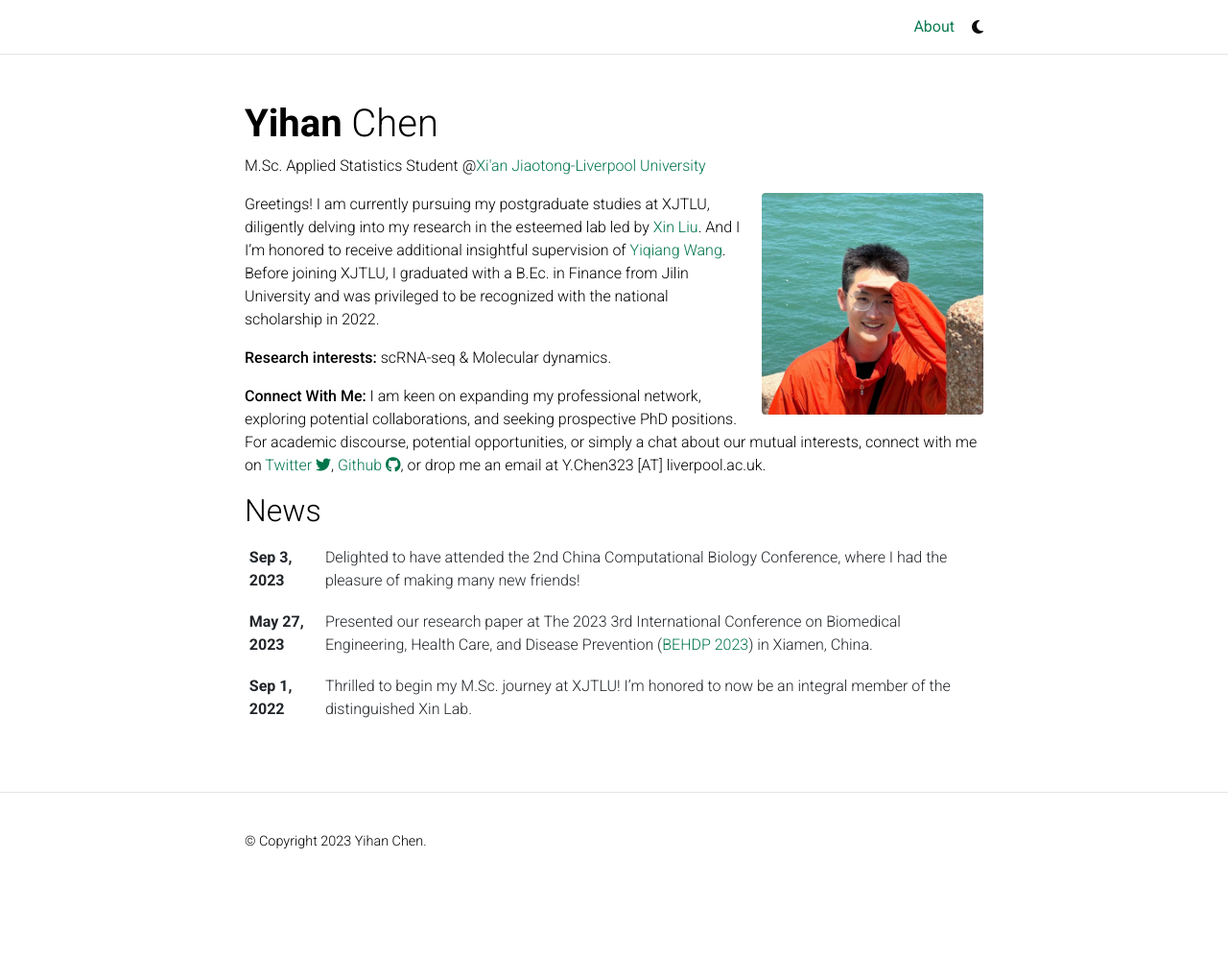
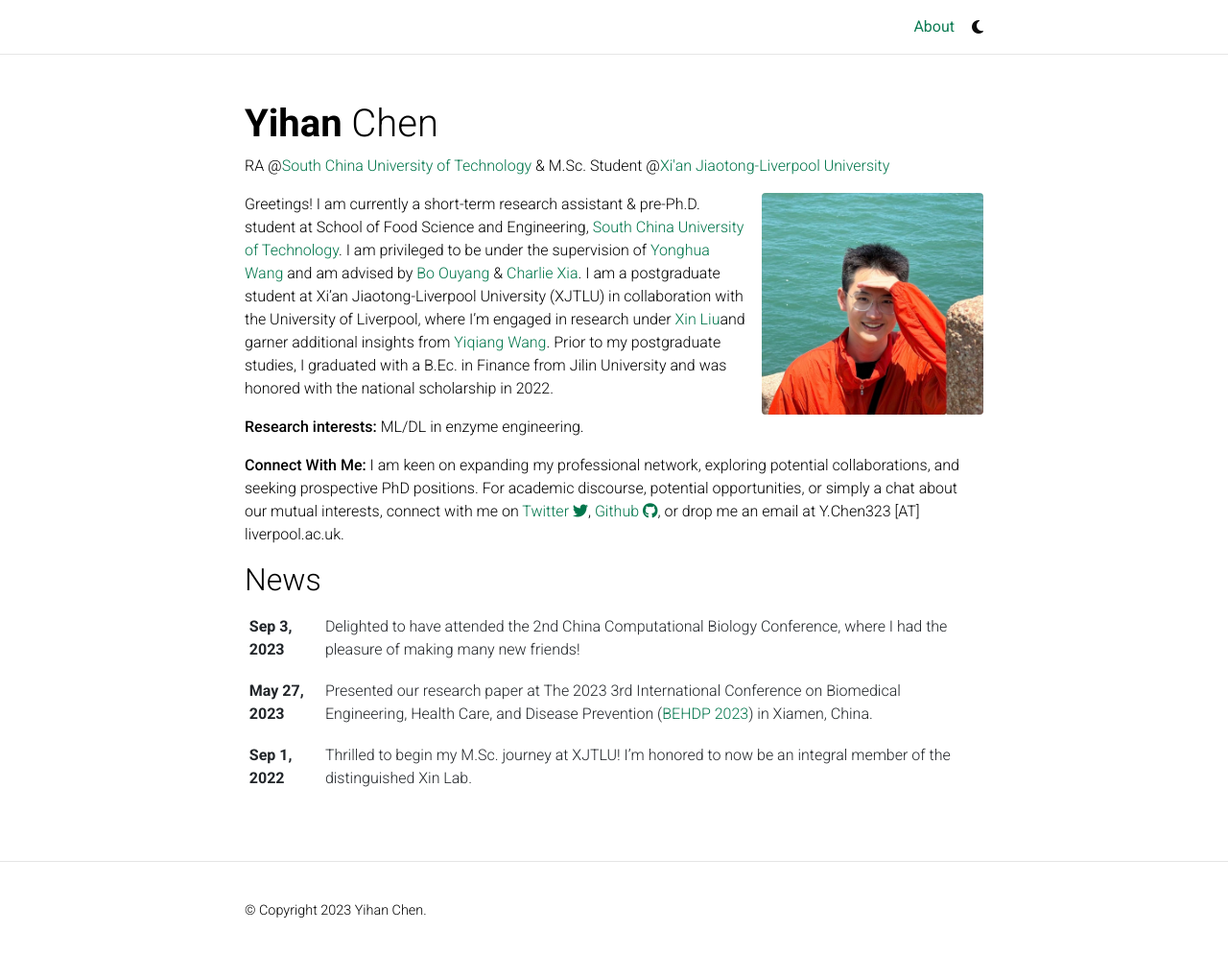
Before and after one commit to YihanCell/YihanCell.github.io, a Jekyll site: the page built from _pages/about.md, in a window 1280 px wide and 1000 px high. Shown: the top 995 px of the window at 96% size. Built offline with Jekyll 4.4.1, drawn with Linux system fonts in a browser that asks for light colours; full-size pictures stand in for the smaller copies a plugin makes; comment, search, counter and statistics services are not loaded; a style sheet for code colours, icons or effects is not loaded.

Commit message:
Update About

```diff
--- a/_config.yml
+++ b/_config.yml
@@ -10,7 +10,7 @@
 description: > # the ">" symbol means to ignore newlines until "footer_text:"
   Website of Yihan Chen.
 footer_text:
-keywords:  Bioinformatics, MD, Biostatistics # add your own keywords or leave empty
+keywords:  Bioinformatics, MD, Biostatistics, DL, ML # add your own keywords or leave empty
 
 lang: en # the language of your site (for example: en, fr, cn, ru, etc.)
 icon: 🧬  # the emoji used as the favicon (alternatively, provide image name in /assets/img/)
--- a/_pages/about.md
+++ b/_pages/about.md
@@ -2,7 +2,7 @@
 layout: about
 title: About
 permalink: /
-subtitle: M.Sc. Applied Statistics Student @<a href='https://www.xjtlu.edu.cn/en'>Xi'an Jiaotong-Liverpool University</a>
+subtitle: RA @<a href='https://www.scut.edu.cn/en/'>South China University of Technology</a> & M.Sc. Student @<a href='https://www.xjtlu.edu.cn/en'>Xi'an Jiaotong-Liverpool University</a>
 
 profile:
   align: right
@@ -19,8 +19,8 @@
 # social: true  # includes social icons at the bottom of the page
 ---
 
-Greetings! I am currently pursuing my postgraduate studies at XJTLU, diligently delving into my research in the esteemed lab led by [Xin Liu](https://www.xjtlu.edu.cn/en/study/departments/academy-of-pharmacy/academy-staff/academic-staff/staff/xin-liu). And I I'm honored to receive additional insightful supervision of [Yiqiang Wang](https://www.xjtlu.edu.cn/en/study/departments/academy-of-pharmacy/academy-staff/academic-staff/staff/yiqiang-wang). Before joining XJTLU, I graduated with a B.Ec. in Finance from Jilin University and was privileged to be recognized with the national scholarship in 2022.
+Greetings! I am currently a short-term research assistant & pre-Ph.D. student at School of Food Science and Engineering, [South China University of Technology](https://www.scut.edu.cn/en/). I am privileged to be under the supervision of [Yonghua Wang](https://www.researchgate.net/profile/Yonghua-Wang-2) and am advised by [Bo Ouyang](http://english.cemcs.cas.cn/faculty/principal/index_18794.html?json=http://cemcs.cas.cn/sourcedb_cemcs_cas/en/ywrck/pi/202008/t20200823_5670081.json) & [Charlie Xia](https://orcid.org/0000-0003-0868-1923). I am a postgraduate student at Xi’an Jiaotong-Liverpool University (XJTLU) in collaboration with the University of Liverpool, where I'm engaged in research under [Xin Liu](https://www.xjtlu.edu.cn/en/study/departments/academy-of-pharmacy/academy-staff/academic-staff/staff/xin-liu)and garner additional insights from [Yiqiang Wang](https://www.xjtlu.edu.cn/en/study/departments/academy-of-pharmacy/academy-staff/academic-staff/staff/yiqiang-wang). Prior to my postgraduate studies, I graduated with a B.Ec. in Finance from Jilin University and was honored with the national scholarship in 2022.
 
-**Research interests:** scRNA-seq & Molecular dynamics.
+**Research interests:** ML/DL in enzyme engineering.
 
 **Connect With Me:** I am keen on expanding my professional network, exploring potential collaborations, and seeking prospective PhD positions. For academic discourse, potential opportunities, or simply a chat about our mutual interests, connect with me on <a href="https://twitter.com/YikhamChan">Twitter <i class="fab fa-twitter"></i></a>, <a href="https://github.com/YihanCell">Github <i class="fab fa-github"></i></a>, or drop me an email at Y.Chen323 [AT] liverpool.ac.uk.
```
